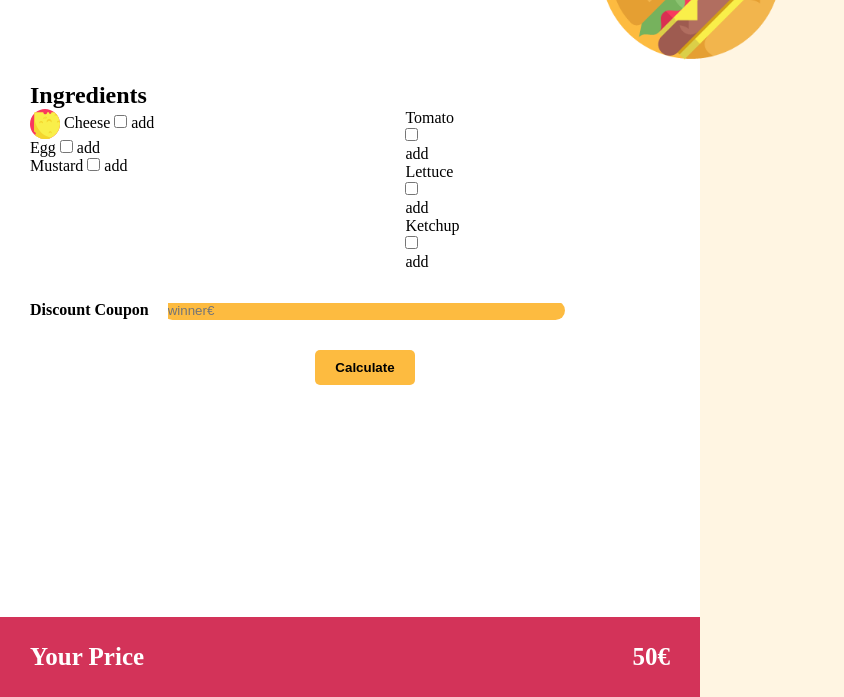
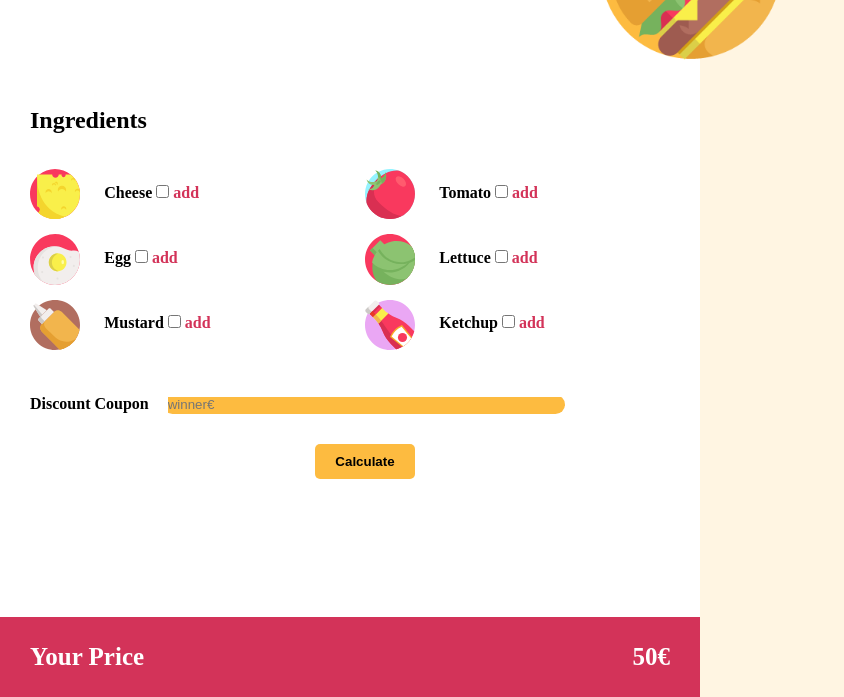
Before and after one commit to MattiaPolli93/js-burger, a plain HTML site: page index.html in a window 1280 px wide. Shown: the part 103-800 px from the top of the page, without its empty margins (0-844 px from the left). Drawn offline with Linux system fonts and the light colour scheme.

Commit message:
Drafted ingredients part

```diff
--- a/css/style.css
+++ b/css/style.css
@@ -47,14 +47,12 @@ main {
     overflow: auto;
 }
 
-.ingredients {
-    max-width: 70%;
-}
-
+/* Burger name */
 #burger-name {
     width: 80%;
     height: 50px;
     border: none;
+    cursor: pointer;
 }
 
 #burger-name::placeholder {
@@ -66,21 +64,41 @@ main {
     opacity: 1;
 }
 
+.ingredients {
+    width: 100%;
+}
+
+.ingredients h2 {
+    margin: 25px 0 20px;
+}
+
+/* Ingredients */
 .list {
     display: flex;
     justify-content: space-between;
 }
 
+.list ul {
+    flex-basis: 50%;
+}
+
 .list li {
     list-style: none;
-    width: 40%;
-
+    margin: 15px 0;
 }
 
 .list img {
-    display: ;
+    width: 15%;
     vertical-align: middle;
-    width: 20%;
+}
+
+.list label {
+    font-weight: 600;
+    margin-left: 20px;
+}
+
+.add-color {
+    color: #d33359;
 }
 
 /* Discount coupon */
@@ -118,6 +136,7 @@ main {
     background-color: #fdbb40;
     border: none;
     border-radius: 5px;
+    cursor: pointer;
 }
 
 /* Footer */
--- a/index.html
+++ b/index.html
@@ -28,34 +28,39 @@
                         <li>
                             <img src="img/cheese.svg" alt="Cheese">
                             <label for="cheese">Cheese
-                                <input id="cheese" class="add-ingredients" type="checkbox" value="3"> add
+                                <input id="cheese" class="add-ingredients" type="checkbox" value="3"><span class="add-color"> add</span>
                             </label>
                         </li>
                         <li>
+                            <img src="img/fried-egg.svg" alt="Egg">
                             <label for="egg">Egg
-                                <input id="egg" class="add-ingredients"  type="checkbox" value="4"> add
+                                <input id="egg" class="add-ingredients"  type="checkbox" value="4"><span class="add-color"> add</span>
                             </label>
                         </li>
                         <li>
+                            <img src="img/mustard.svg" alt="Mustard">
                             <label for="mustard">Mustard
-                                <input id="mustard" class="add-ingredients"  type="checkbox" value="4"> add
+                                <input id="mustard" class="add-ingredients"  type="checkbox" value="4"><span class="add-color"> add</span>
                             </label>
                         </li>
                     </ul>
                     <ul>
                         <li>
+                            <img src="img/tomato.svg" alt="Tomato">
                             <label for="tomato">Tomato
-                                <input id="tomato" class="add-ingredients"  type="checkbox" value="3"> add
+                                <input id="tomato" class="add-ingredients"  type="checkbox" value="3"><span class="add-color"> add</span>
                             </label>
                         </li>
                         <li>
+                            <img src="img/lettuce.svg" alt="Lettuce">
                             <label for="lettuce">Lettuce
-                                <input id="lettuce" class="add-ingredients"  type="checkbox" value="4"> add
+                                <input id="lettuce" class="add-ingredients"  type="checkbox" value="4"><span class="add-color"> add</span>
                             </label>
                         </li>
                         <li>
+                            <img src="img/ketchup.svg" alt="ketchup">
                             <label for="ketchup">Ketchup
-                                <input id="ketchup" class="add-ingredients"  type="checkbox" value="2"> add
+                                <input id="ketchup" class="add-ingredients"  type="checkbox" value="2"><span class="add-color"> add</span>
                             </label>
                         </li>
                     </ul>
```
